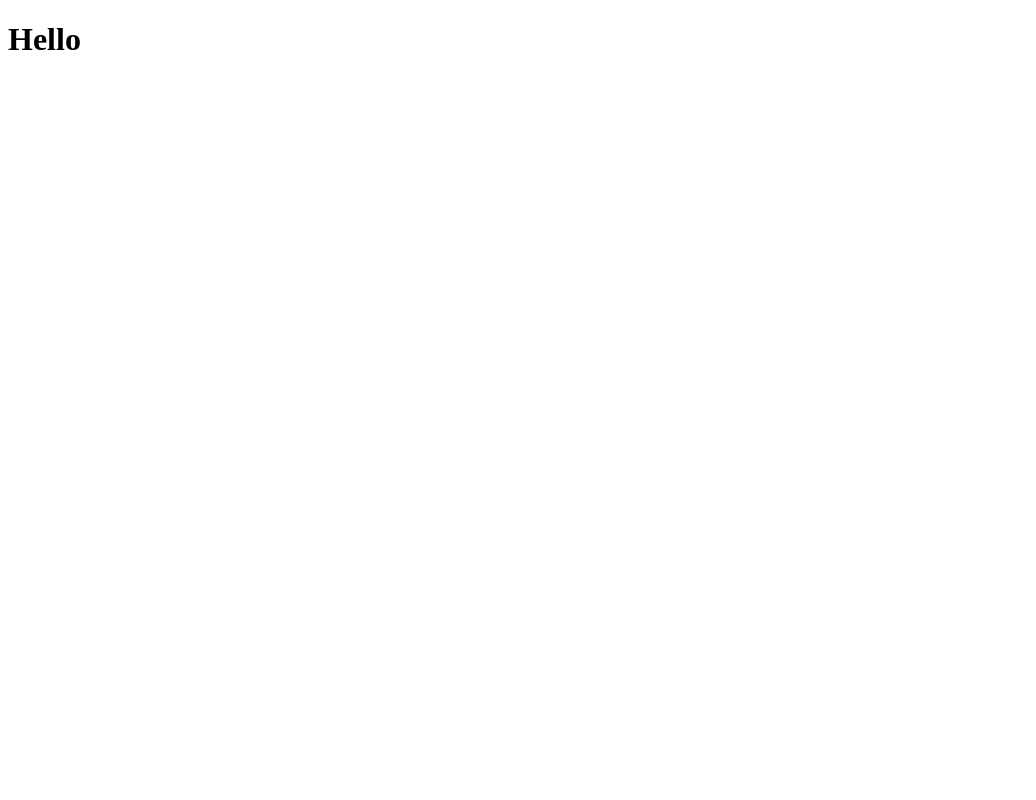
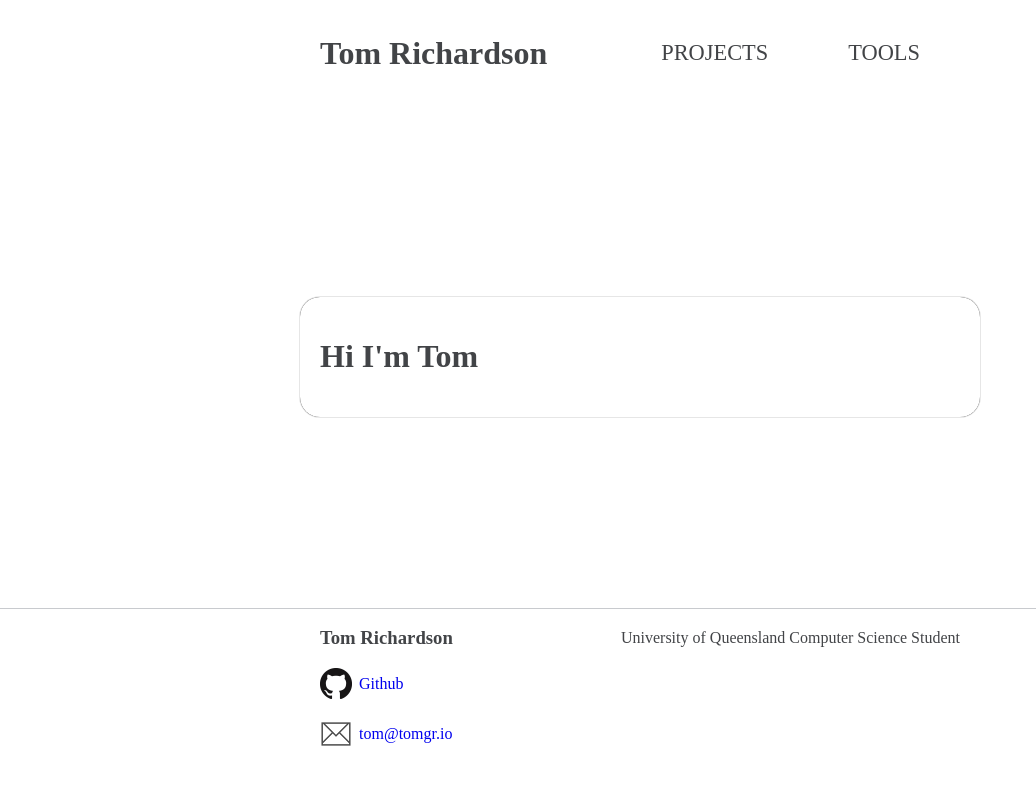
Before and after one commit to tgrkzus/tomgr, a plain HTML site: page index.html in a window 1280 px wide. Shown: the whole page, without its empty margins (0-1036 px from the left). Drawn offline with Linux system fonts and the light colour scheme.

Commit message:
main page back in

```diff
--- /dev/null
+++ b/css/primary.css
@@ -0,0 +1,132 @@
+html, body {
+    width: 100%;
+    height: 100%;
+    margin: 0px;
+    color: #424447;
+}
+
+#container {
+	display: flex;
+	flex-direction: column;
+    align-items: center;
+    width: 100%;
+    height: 100%;
+}
+
+nav {
+	display: flex;
+	width: 50%;
+	flex-direction: row;
+	align-self: center;
+	align-items: center;
+	justify-content: space-between;
+	margin-top: 10px;
+	margin-bottom: 10px;
+	padding-top: 15px;
+	padding-bottom: 15px;
+}
+
+nav > a {
+	font-size: 2em;
+	font-weight: bold;
+	text-decoration: none;
+	color: #424447;
+}
+
+nav > a:hover {
+	text-decoration: underline;
+	color: black;
+}
+
+nav > div {
+	display: flex;
+	align-self: flex-end;
+	align-items: center;
+	flex-flow: center;
+	justify-content: space-between;
+}
+
+nav > div > a {
+	padding-left: 40px;
+	padding-right: 40px;
+	padding-top: 15px;
+	padding-bottom: 15px;
+	text-decoration: none;
+	text-transform: uppercase;
+	font-size: 1.4em;
+	color: #424447;
+}
+
+nav > div > a:hover {
+	text-decoration: underline;
+	color: black;
+}
+
+#content {
+	margin-top: auto;
+	margin-bottom: auto;
+    width: 50%;
+    padding: 20px;
+    box-shadow: 0px 0px 1px black;
+    border-radius: 20px;
+    background-color: white;
+}
+
+.post {
+	display: flex;
+	flex-direction: row;
+	align-self: center;
+	align-items: center;
+	justify-content: space-between;
+	border-bottom: 1px solid #c8cace;
+	font-weight: bold;
+	text-decoration: none;
+	color: #0061b4;
+}
+
+.post:last-of-type {
+	border-bottom: none;
+}
+
+.post h1 {
+	font-size: 1.8em;
+}
+
+.post p {
+	color: #6d6d6d;
+}
+
+.post:hover h1 {
+	color: black;
+}
+
+footer {
+	display: flex;
+	align-items: center;
+	justify-content: center;
+	width: 100%;
+	padding-bottom: 50px;
+	border-top: 1px solid #c8cace;
+}
+
+footer div {
+	width: 50%;
+}
+
+footer div .footer-title {
+	display: flex;
+	width: 100%;
+	justify-content: space-between;
+	align-items: center;
+}
+
+footer div a {
+	display: flex;
+	flex-basis: content;
+	align-items: center;
+	text-decoration: none;
+}
+
+footer div img {
+	padding-right: 7px;
+}
--- a/index.html
+++ b/index.html
@@ -1,9 +1,36 @@
 <!DOCTYPE html>
 <html>
-    <head>
-        <title>tomgr</title>
-    </head>
+    <header>
+        <title> Home </title>
+        <link rel="stylesheet" href="css/primary.css">
+    </header>
     <body>
-    <h1> Hello </h1>
+        <div id="container">
+            <nav>
+                <a href=""> Tom Richardson </a>
+                <div>
+                    <a href="projects.html">Projects</a>
+                    <a href="tools.tomgr.io">Tools</a>
+                </div>
+            </nav>
+
+            <div id="content">
+                <h1> Hi I'm Tom </h1>
+            </div>
+
+
+            <footer>
+                <div>
+                    <div class="footer-title">
+                        <h3> Tom Richardson </h3>
+                        <p> University of Queensland Computer Science Student </p>
+                    </div>
+                    <a class="github" href="https://github.com/tgrkzus/"><img src="img/github.png" alt="Github logo"> Github </a>
+                    <br>
+                    <a class="email" href="mailto:tom@tomgr.io"><img src="img/email.png" alt="Email icon">tom@tomgr.io</a>
+                </div>
+            </footer>
+
+        </div>
     </body>
 </html>
```
Also changed, not shown: img/email.png (added), img/github.png (added).
